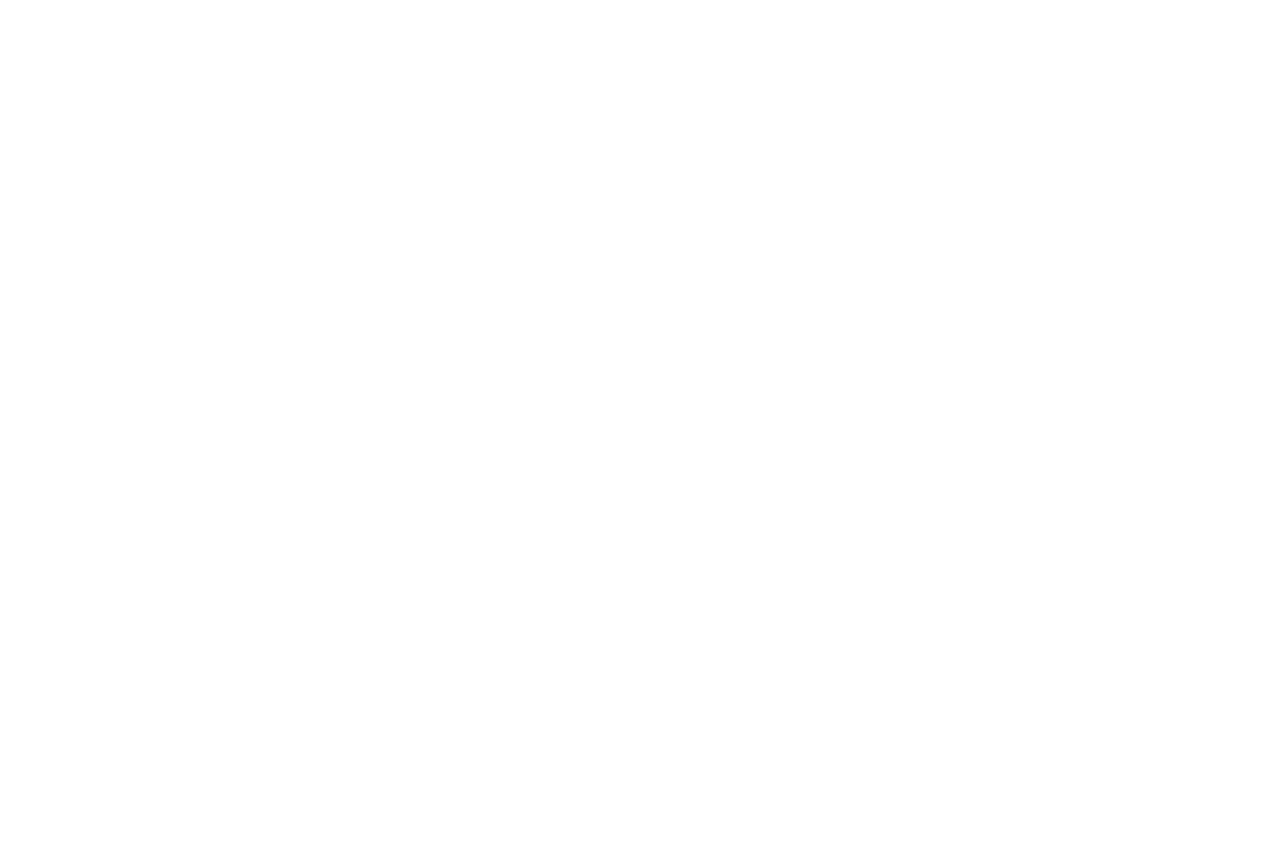
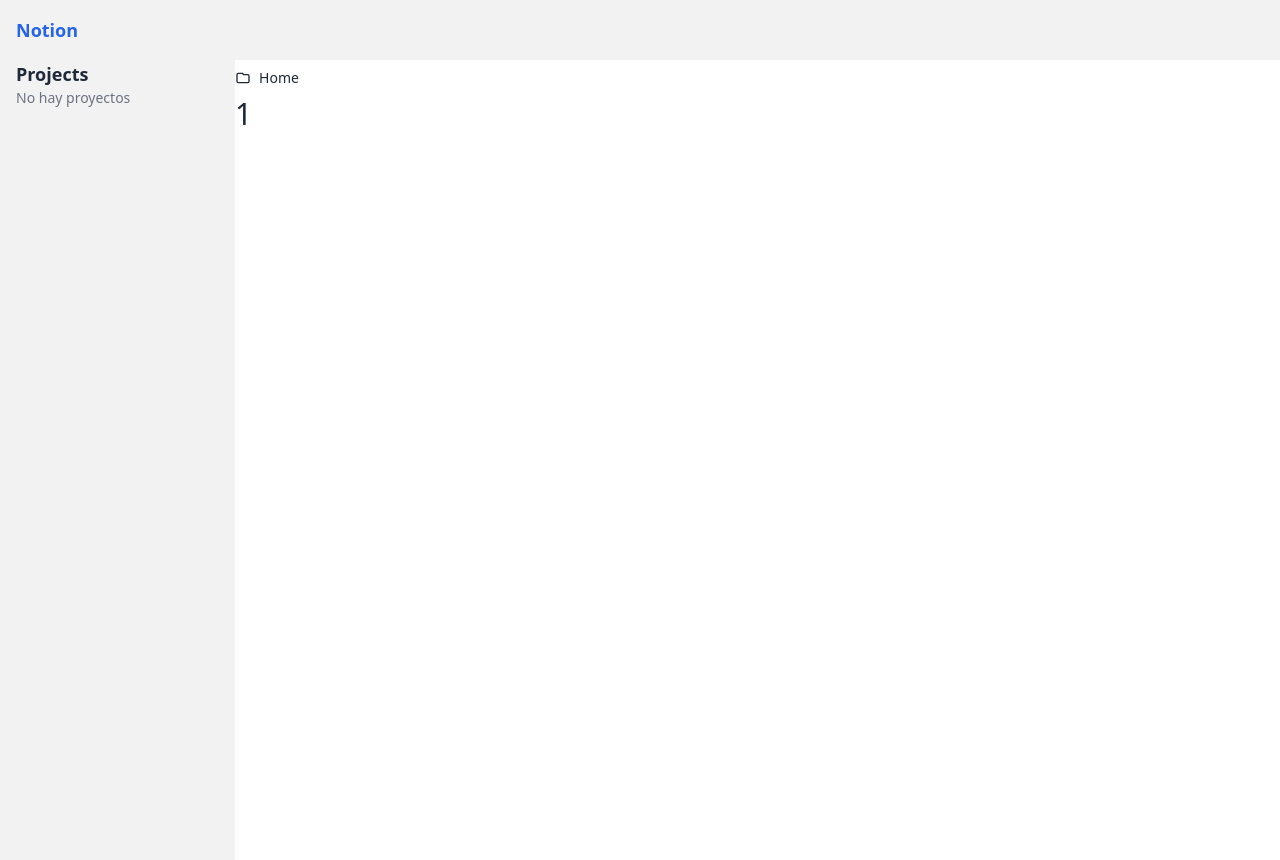
Before and after one commit to jorgeart81/projects-app, a Vue app: page /project/1 in a window 1280 px wide. Before the commit this address had no page. Before the commit the page ends 800 px from the top, so only its background shows below. Built offline with nearby package versions, Linux system fonts and the light colour scheme; the HTML template or start-up script is replaced by a standard one.

Commit message:
Create BreadCrums

```diff
--- /dev/null
+++ b/src/modules/common/components/BreadCrums.vue
@@ -0,0 +1,51 @@
+<script setup lang="ts">
+interface Props {
+  name?: string
+}
+
+defineProps<Props>()
+</script>
+
+<template>
+  <div class="text-sm breadcrumbs">
+    <ul>
+      <li>
+        <RouterLink to="/projects">
+          <svg
+            xmlns="http://www.w3.org/2000/svg"
+            fill="none"
+            viewBox="0 0 24 24"
+            class="w-4 h-4 stroke-current"
+          >
+            <path
+              stroke-linecap="round"
+              stroke-linejoin="round"
+              stroke-width="2"
+              d="M3 7v10a2 2 0 002 2h14a2 2 0 002-2V9a2 2 0 00-2-2h-6l-2-2H5a2 2 0 00-2 2z"
+            ></path>
+          </svg>
+          <span class="pl-2">{{ 'Home' }}</span>
+        </RouterLink>
+      </li>
+
+      <li v-if="name">
+        <span class="inline-flex gap-2 items-center">
+          <svg
+            xmlns="http://www.w3.org/2000/svg"
+            fill="none"
+            viewBox="0 0 24 24"
+            class="w-4 h-4 stroke-current"
+          >
+            <path
+              stroke-linecap="round"
+              stroke-linejoin="round"
+              stroke-width="2"
+              d="M9 13h6m-3-3v6m5 5H7a2 2 0 01-2-2V5a2 2 0 012-2h5.586a1 1 0 01.707.293l5.414 5.414a1 1 0 01.293.707V19a2 2 0 01-2 2z"
+            ></path>
+          </svg>
+          <span class="pl-2">{{ name }}</span>
+        </span>
+      </li>
+    </ul>
+  </div>
+</template>
--- /dev/null
+++ b/src/modules/projects/views/ProjectView.vue
@@ -0,0 +1,30 @@
+<script setup lang="ts">
+import { ref, watch } from 'vue'
+
+import BreadCrums from '@/modules/common/components/BreadCrums.vue'
+import { useProjectsStore } from '../store/projects.store'
+import type { Project } from '../interfaces/project.interface'
+
+interface Props {
+  id: string
+}
+
+const props = defineProps<Props>()
+const projectStore = useProjectsStore()
+const project = ref<Project | null>()
+
+watch(
+  () => props.id,
+  (id) => {
+    project.value = projectStore.projectList.find((p) => p.id === id)
+  },
+  { immediate: true }
+)
+</script>
+
+<template>
+  <div class="overflow-x-auto w-full">
+    <BreadCrums :name="project?.name" />
+    <h1 class="text-3xl">{{ id }}</h1>
+  </div>
+</template>
--- a/src/router/index.ts
+++ b/src/router/index.ts
@@ -14,6 +14,12 @@
           path: 'projects',
           name: 'projects',
           component: () => import('@/modules/projects/views/ProjectsView.vue')
+        },
+        {
+          path: 'project/:id',
+          name: 'project',
+          props: true,
+          component: () => import('@/modules/projects/views/ProjectView.vue')
         }
       ]
     }
```
